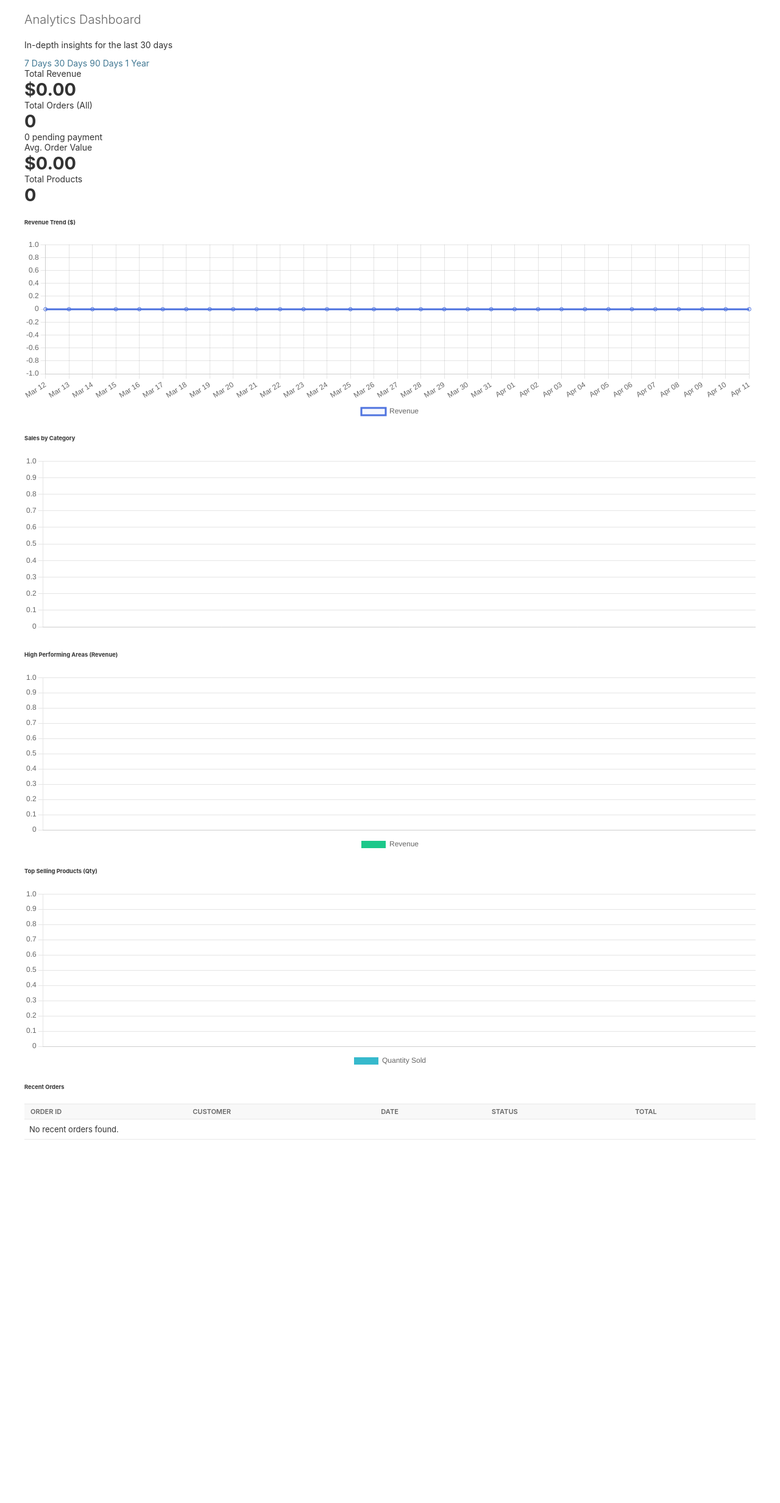
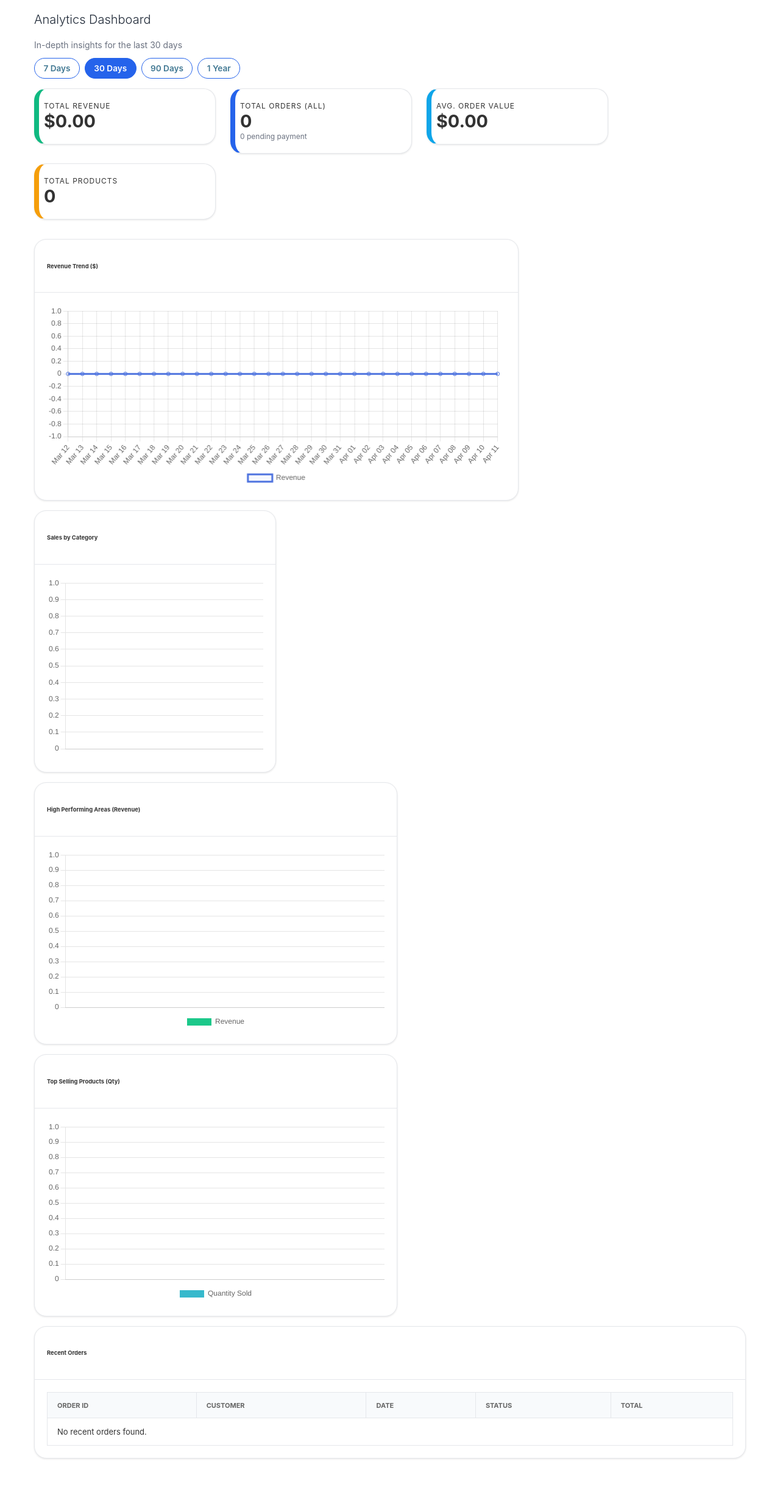
Before and after one commit to Nyombe/Achol-product-store, a Django app: page /management/analytics/ in a window 1280 px wide. Shown: the part 57-2522 px from the top of the page at 61% size. Before the commit the page ends 1926 px from the top, so only its background shows below. Run offline with Django 4.2, Linux system fonts and the light colour scheme; the visitor is signed in with stand-in values (Sample User, id 1); data that the repository does not hold is empty; parts of the project's set-up code (start-up, migrations or seed data) failed here and were passed over.

Commit message:
Refactor: Consolidate styling to Tailwind-first architecture
- Remove duplicate inline CSS from base.html, move to Tailwind @layer components
- Add .select-arrow component class to replace inline style attributes
- Replace inline style= with Tailwind utility class .select-arrow in search bars
- Add comprehensive fallback CSS for admin dashboard (container-fluid, Bootstrap grid compat)
- Admin dashboard now renders correctly without Bootstrap dependency
- All styles now centralized in input.css for easier maintenance
- Render build.sh will compile Tailwind CSS output automatically

```diff
--- a/analytics/templates/analytics/dashboard.html
+++ b/analytics/templates/analytics/dashboard.html
@@ -8,7 +8,7 @@
 <script src="https://cdn.jsdelivr.net/npm/chart.js"></script>
 <style>
     .card-metric {
-        transition: transform 0.3s;
+        transition: transform 0.3s ease;
     }
     .card-metric:hover {
         transform: translateY(-5px);
@@ -24,6 +24,163 @@
     }
     .filter-btn {
         margin-right: 5px;
+    }
+    .container-fluid {
+        max-width: 1200px;
+        margin: 0 auto;
+        padding: 0 1rem;
+    }
+    .row {
+        display: flex;
+        flex-wrap: wrap;
+        margin: 0 -0.75rem;
+    }
+    .col-md-6,
+    .col-lg-8,
+    .col-lg-4,
+    .col-lg-6,
+    .col-xl-3,
+    .col-auto {
+        padding: 0 0.75rem;
+        width: 100%;
+    }
+    @media (min-width: 768px) {
+        .col-md-6 {
+            width: 50%;
+        }
+    }
+    @media (min-width: 1024px) {
+        .col-lg-8 {
+            width: 66.666667%;
+        }
+        .col-lg-4,
+        .col-lg-6 {
+            width: 33.333333%;
+        }
+        .col-lg-6 {
+            width: 50%;
+        }
+    }
+    @media (min-width: 1200px) {
+        .col-xl-3 {
+            width: 25%;
+        }
+    }
+    .card {
+        background: #ffffff;
+        border: 1px solid #e5e7eb;
+        border-radius: 1.25rem;
+        box-shadow: 0 10px 25px rgba(0, 0, 0, 0.05);
+    }
+    .card-header {
+        padding: 1rem 1.25rem;
+        border-bottom: 1px solid #e5e7eb;
+    }
+    .card-body {
+        padding: 1.25rem;
+    }
+    .shadow {
+        box-shadow: 0 1px 3px rgba(0, 0, 0, 0.1);
+    }
+    .mb-4 {
+        margin-bottom: 1rem;
+    }
+    .btn-group {
+        display: inline-flex;
+        flex-wrap: wrap;
+        gap: 0.5rem;
+    }
+    .btn {
+        display: inline-flex;
+        align-items: center;
+        justify-content: center;
+        padding: 0.5rem 0.9rem;
+        border-radius: 9999px;
+        border: 1px solid transparent;
+        background: #ffffff;
+        color: #2563eb;
+        text-decoration: none;
+        font-size: 0.85rem;
+        font-weight: 600;
+        transition: background 0.2s ease, color 0.2s ease, transform 0.2s ease;
+    }
+    .btn:hover {
+        background: #eff6ff;
+    }
+    .btn-outline-primary {
+        border-color: #2563eb;
+        color: #2563eb;
+    }
+    .btn-outline-primary.active,
+    .btn-outline-primary:hover {
+        background: #2563eb;
+        color: #ffffff;
+    }
+    .text-xs {
+        font-size: 0.75rem;
+    }
+    .text-uppercase {
+        text-transform: uppercase;
+        letter-spacing: 0.08em;
+    }
+    .text-muted {
+        color: #6b7280;
+    }
+    .text-gray-800 {
+        color: #1f2937;
+    }
+    .border-left-success {
+        border-left: 0.5rem solid #10b981;
+    }
+    .border-left-primary {
+        border-left: 0.5rem solid #2563eb;
+    }
+    .border-left-info {
+        border-left: 0.5rem solid #0ea5e9;
+    }
+    .border-left-warning {
+        border-left: 0.5rem solid #f59e0b;
+    }
+    .badge {
+        display: inline-flex;
+        align-items: center;
+        justify-content: center;
+        padding: 0.25rem 0.75rem;
+        border-radius: 9999px;
+        font-size: 0.75rem;
+        font-weight: 700;
+    }
+    .badge-success {
+        background: #d1fae5;
+        color: #065f46;
+    }
+    .badge-danger {
+        background: #fee2e2;
+        color: #991b1b;
+    }
+    .badge-info {
+        background: #dbeafe;
+        color: #1d4ed8;
+    }
+    .table {
+        width: 100%;
+        border-collapse: collapse;
+    }
+    .table th,
+    .table td {
+        padding: 0.85rem 1rem;
+        border: 1px solid #e5e7eb;
+    }
+    .table thead th {
+        background: #f8fafc;
+        font-weight: 700;
+        text-align: left;
+    }
+    .table tbody tr:nth-child(even) {
+        background: #f8fafc;
+    }
+    .table-responsive {
+        overflow-x: auto;
     }
 </style>
 {% endblock %}
```
Also changed, not shown: scratch/debug_login.py (added, +49 -0 lines), scratch/diagnose_startup.py (added, +28 -0 lines), static/css/input.css (+13 -0 lines), templates/base/base.html (+2 -18 lines).
